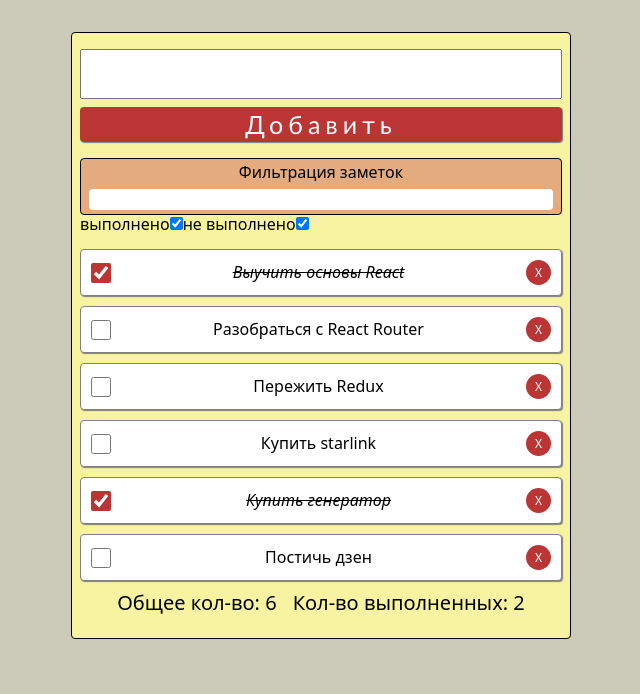
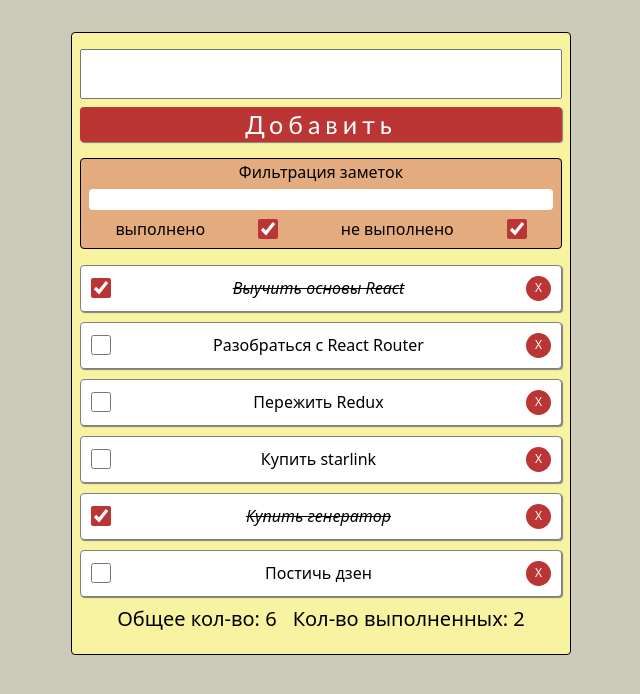
Before and after one commit to YoungSandw1ch/react-training, a React (Create React App) app: page / in a window 1280 px wide. Shown: the top 694 px of the page, without its empty margins (86-726 px from the left). Built offline with nearby package versions, Linux system fonts and the light colour scheme.

Commit message:
add styles for filter and proptypes

```diff
--- a/src/Components/Todos/Filter/filter.jsx
+++ b/src/Components/Todos/Filter/filter.jsx
@@ -1,32 +1,56 @@
-import { Input, Label } from './Filter.styled';
+import PropTypes from 'prop-types';
+import {
+  Input,
+  Label,
+  FilterCheckbox,
+  CheckboxsWrapper,
+} from './Filter.styled';
 import { Box } from 'Components/Common';
 
 export const Filter = ({ onChange, filter }) => {
   const { text, fulfilled, notFulfilled } = filter;
   return (
-    <Box mb={4}>
+    <Box
+      mb={4}
+      backgroundColor="#e4ab7e"
+      border="normal"
+      borderRadius="normal"
+      py={2}
+      px={3}
+    >
       <Label>
         Фильтрация заметок
         <Input type="text" name="text" value={text} onChange={onChange} />
       </Label>
-      <label>
+      <Box display="flex" gridGap="10px">
+        <CheckboxsWrapper>
           выполнено
-        <input
+          <FilterCheckbox
             type="checkbox"
             name="fulfilled"
             checked={fulfilled}
             onChange={onChange}
           />
-      </label>
-      <label>
+        </CheckboxsWrapper>
+        <CheckboxsWrapper>
           не выполнено
-        <input
+          <FilterCheckbox
             type="checkbox"
             name="notFulfilled"
             checked={notFulfilled}
             onChange={onChange}
           />
-      </label>
+        </CheckboxsWrapper>
+      </Box>
     </Box>
   );
 };
+
+Filter.propTypes = {
+  onChange: PropTypes.func.isRequired,
+  filter: PropTypes.exact({
+    text: PropTypes.string.isRequired,
+    fulfilled: PropTypes.bool.isRequired,
+    notFulfilled: PropTypes.bool.isRequired,
+  }),
+};
--- a/src/Components/Todos/Filter/filter.styled.jsx
+++ b/src/Components/Todos/Filter/filter.styled.jsx
@@ -3,19 +3,32 @@ import styled from 'styled-components';
 export const Label = styled.label`
   display: block;
   text-align: center;
+  margin-bottom: ${({ theme }) => theme.space[2]}px;
+`;
 
-  padding: ${({ theme }) => `${theme.space[2]}px ${theme.space[3]}px`};
-
-  border: ${({ theme }) => theme.borders.normal};
-  border-radius: ${({ theme }) => theme.radii.normal};
-
-  background-color: #e4ab7e;
-`;
 export const Input = styled.input`
   display: block;
   width: 100%;
   margin-top: ${({ theme }) => theme.space[3]}px;
-
   border: none;
   border-radius: ${({ theme }) => theme.radii.normal};
 `;
+
+export const FilterCheckbox = styled.input`
+  border-radius: ${({ theme }) => theme.radii.round};
+  width: 20px;
+  height: 20px;
+
+  accent-color: rgb(187, 53, 53);
+`;
+
+export const CheckboxsWrapper = styled.label`
+  /* border: ${({ theme }) => theme.borders.normal}; */
+  border-radius: ${({ theme }) => theme.radii.normal};
+  height: 30px;
+
+  display: flex;
+  align-items: center;
+  justify-content: space-around;
+  flex-grow: 1;
+`;
--- a/src/Components/Todos/Form/TodoForm.jsx
+++ b/src/Components/Todos/Form/TodoForm.jsx
@@ -1,3 +1,4 @@
+import PropTypes from 'prop-types';
 import * as yup from 'yup';
 import { Formik, ErrorMessage } from 'formik';
 import { nanoid } from 'nanoid';
@@ -39,3 +40,7 @@ export const TodoForm = ({ onSubmit }) => {
     </Formik>
   );
 };
+
+TodoForm.propTypes = {
+  onSubmit: PropTypes.func.isRequired,
+};
```
Lines whose indentation alone changed are shown as unchanged.
